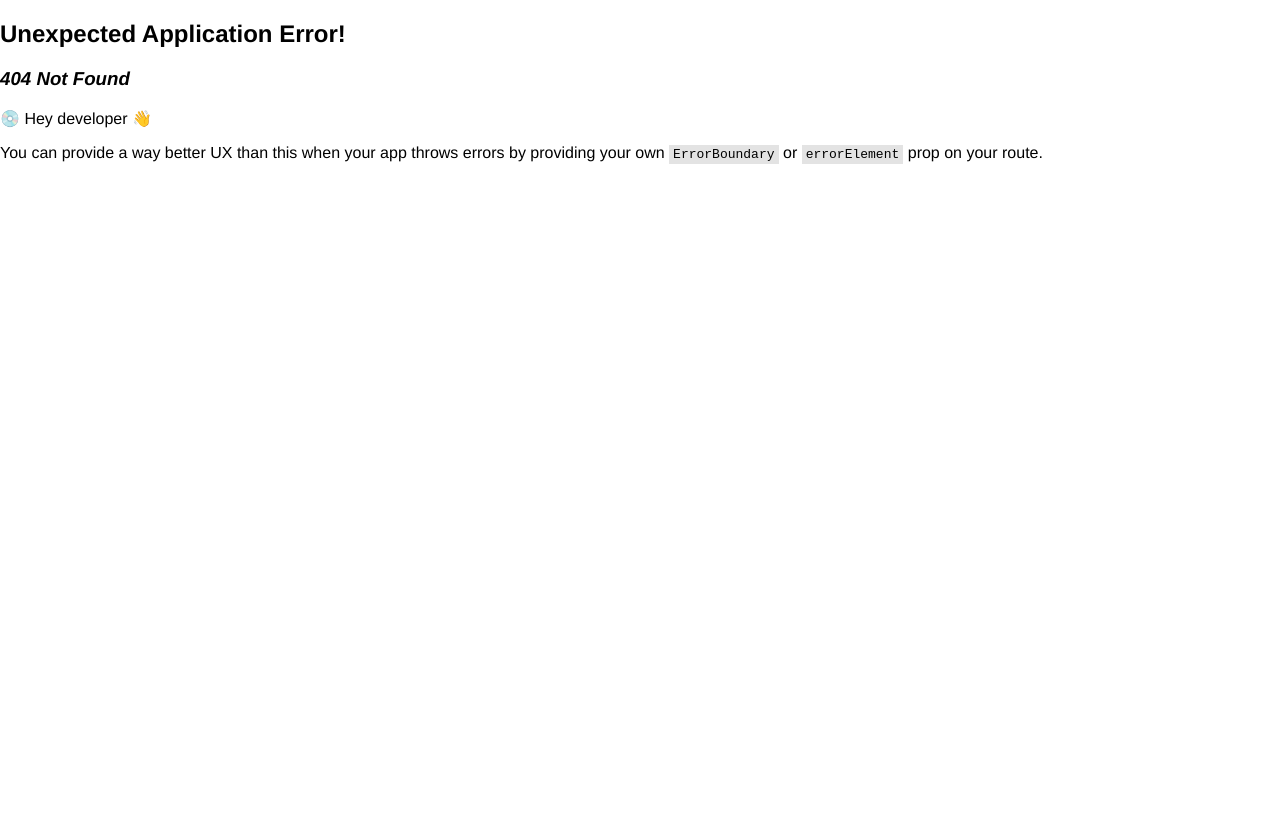
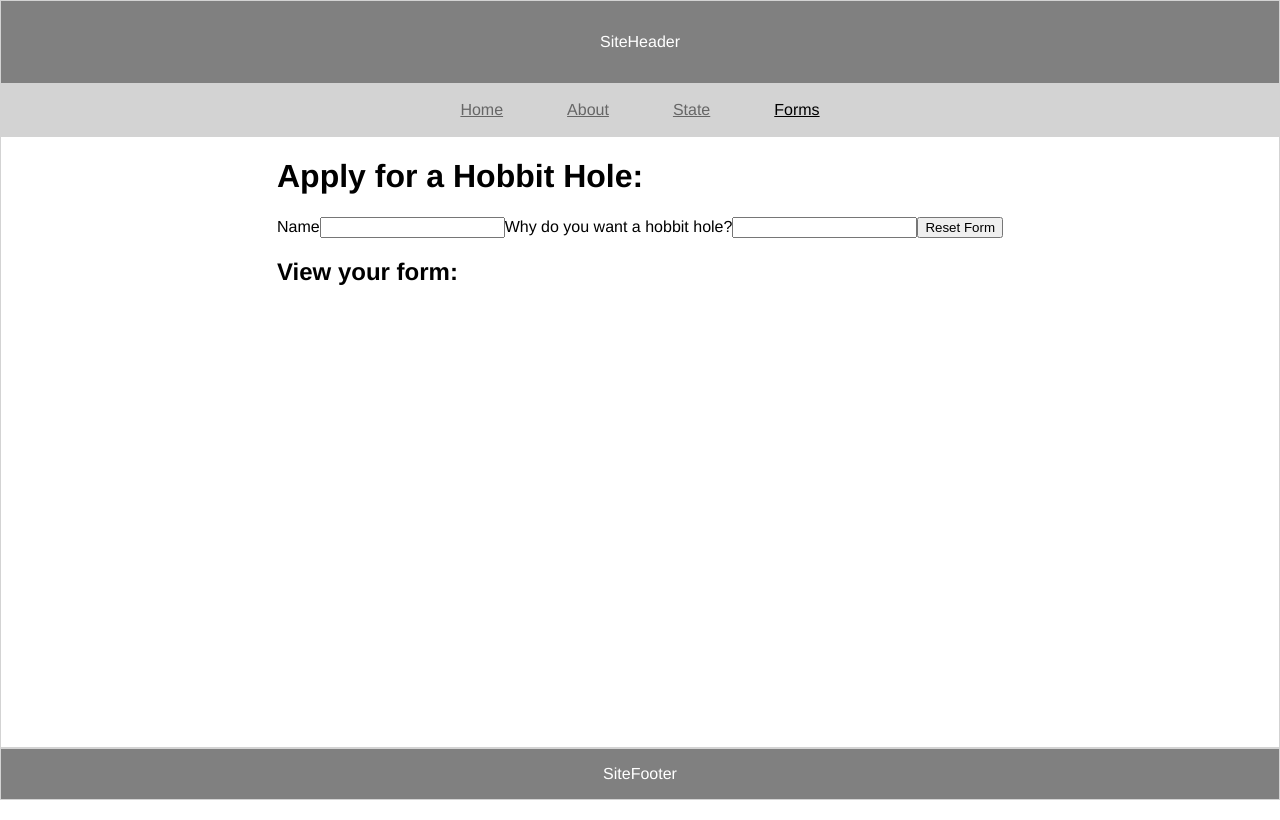
Before and after one commit to Jo-Pickering/my-react-app, a React (Vite) app: page /forms in a window 1280 px wide. Before the commit this address had no page. Built offline with nearby package versions, Linux system fonts and the light colour scheme.

Commit message:
add react form, live input display and reset form

```diff
--- /dev/null
+++ b/src/components/Forms/FormComponent.jsx
@@ -0,0 +1,36 @@
+import React, { useState } from "react";
+import styles from "./Form.module.css";
+
+function Form() {
+  const [name, setName] = useState("");
+  const [reason, setReason] = useState("");
+
+  function handleNameChange(event) {
+    setName(event.target.value);
+  }
+  function handleReasonChange(event) {
+    setReason(event.target.value);
+  }
+
+  const resetForm = () => {
+    setName((PrevName) => PrevName = "")
+    setReason((PrevReason) => PrevReason = "")
+  }
+
+
+  return (
+    <form>
+      <h1>Apply for a Hobbit Hole:</h1>
+      <label for="name">Name</label>
+      <input type="text" id="name" onChange={handleNameChange}></input>
+      <label for="reason">Why do you want a hobbit hole?</label>
+      <input type="text" id="reason" onChange={handleReasonChange}></input>
+      <button onClick={resetForm}>Reset Form</button>
+      <h2>View your form:</h2>
+      <p>{name}</p>
+      <p>{reason}</p>
+    </form>
+  );
+}
+
+export default Form;
--- /dev/null
+++ b/src/components/Forms/Forms.jsx
@@ -0,0 +1,11 @@
+import Form from "./FormComponent";
+
+function Forms() {
+  return (
+    <div>
+      <Form />
+    </div>
+  );
+}
+
+export default Forms;
--- a/src/components/SiteNav/SiteNav.jsx
+++ b/src/components/SiteNav/SiteNav.jsx
@@ -7,6 +7,7 @@ function SiteNav() {
     { label: "Home", url: "/" },
     { label: "About", url: "/about" },
     { label: "State", url: "/state" },
+    { label: "Forms", url: "/forms" },
   ];
 
   return (
--- a/src/routes.jsx
+++ b/src/routes.jsx
@@ -2,6 +2,7 @@ import Root from "./components/Root/Root";
 import Home from "./components/Home/Home";
 import About from "./components/About/About";
 import State from "./components/State/State";
+import Forms from "./components/Forms/Forms";
 
 const routes = [
   {
@@ -20,6 +21,10 @@ const routes = [
         path: "state",
         element: <State />,
       },
+      {
+        path: "forms",
+        element: <Forms />,
+      },
     ],
   },
 ];
```
Also changed, not shown: src/components/Forms/Form.module.css (added).
